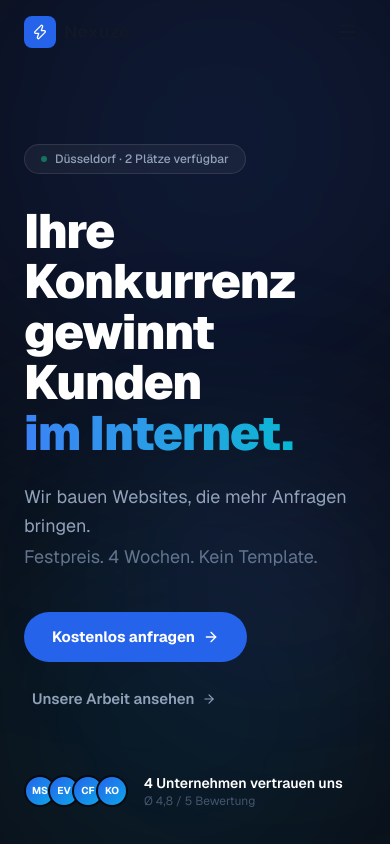
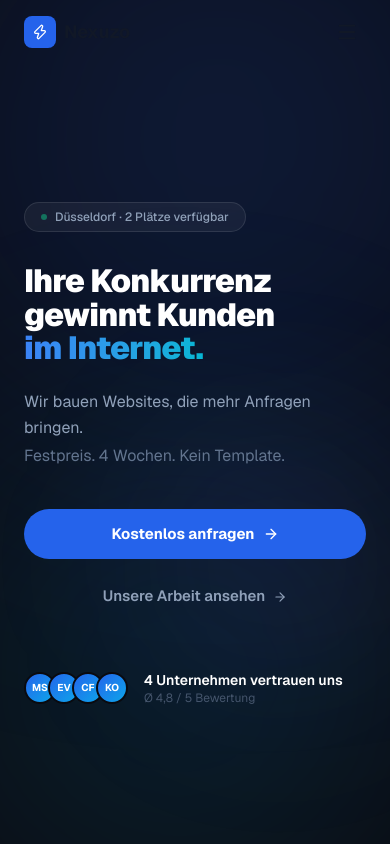
Before and after one commit to chjungdus/Neue-Website, a Next.js app: page / in a window 390 px wide. Shown: the top 844 px of the page. Built offline with nearby package versions, Linux system fonts and the light colour scheme.

Commit message:
fix(mobile): reduce hero h1 from 48px to 32px on small screens to prevent overflow

```diff
--- a/src/components/home/hero.tsx
+++ b/src/components/home/hero.tsx
@@ -35,7 +35,7 @@ export default function Hero() {
               initial={{ opacity: 0, y: 24 }}
               animate={{ opacity: 1, y: 0 }}
               transition={{ duration: 0.55, delay: 0.08 }}
-              className="text-[48px] md:text-[68px] font-black text-white leading-[1.05] tracking-tight mb-6"
+              className="text-[32px] sm:text-[48px] md:text-[68px] font-black text-white leading-[1.05] tracking-tight mb-6"
             >
               Ihre Konkurrenz
               <br />
@@ -50,7 +50,7 @@ export default function Hero() {
               initial={{ opacity: 0, y: 20 }}
               animate={{ opacity: 1, y: 0 }}
               transition={{ duration: 0.5, delay: 0.18 }}
-              className="text-lg text-slate-400 leading-relaxed mb-10 max-w-md"
+              className="text-base sm:text-lg text-slate-400 leading-relaxed mb-10 max-w-md"
             >
               Wir bauen Websites, die mehr Anfragen bringen.
               <span className="block text-slate-500 mt-0.5">Festpreis. 4 Wochen. Kein Template.</span>
@@ -60,18 +60,18 @@ export default function Hero() {
               initial={{ opacity: 0, y: 20 }}
               animate={{ opacity: 1, y: 0 }}
               transition={{ duration: 0.5, delay: 0.26 }}
-              className="flex flex-col sm:flex-row items-start gap-3 mb-12"
+              className="flex flex-col sm:flex-row items-stretch sm:items-start gap-3 mb-12"
             >
               <Link
                 href="/anfrage"
-                className="bg-[#2563eb] hover:bg-[#1d4ed8] text-white font-bold px-7 py-3.5 rounded-full transition-colors flex items-center gap-2 text-[15px] shrink-0"
+                className="bg-[#2563eb] hover:bg-[#1d4ed8] text-white font-bold px-7 py-3.5 rounded-full transition-colors flex items-center justify-center gap-2 text-[15px] shrink-0"
               >
                 Kostenlos anfragen
                 <ArrowRight size={16} />
               </Link>
               <Link
                 href="/portfolio"
-                className="text-slate-400 hover:text-white font-semibold py-3.5 px-2 transition-colors text-[15px] flex items-center gap-2 group"
+                className="text-slate-400 hover:text-white font-semibold py-3.5 px-2 transition-colors text-[15px] flex items-center justify-center sm:justify-start gap-2 group"
               >
                 Unsere Arbeit ansehen
                 <ArrowRight size={14} className="group-hover:translate-x-1 transition-transform" />
```
